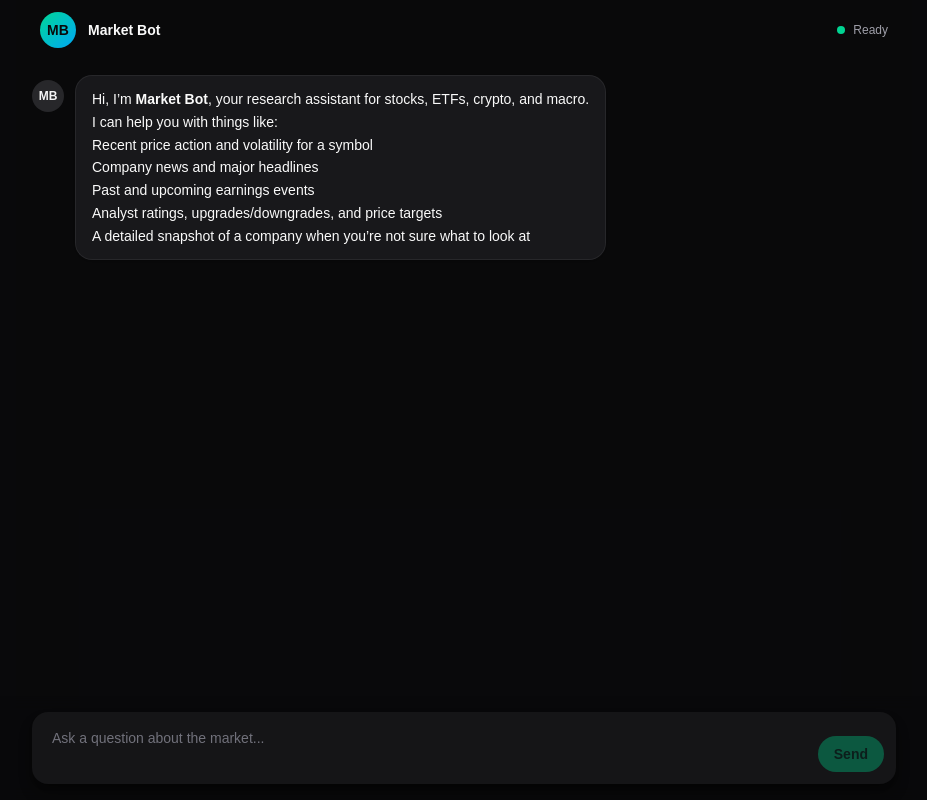
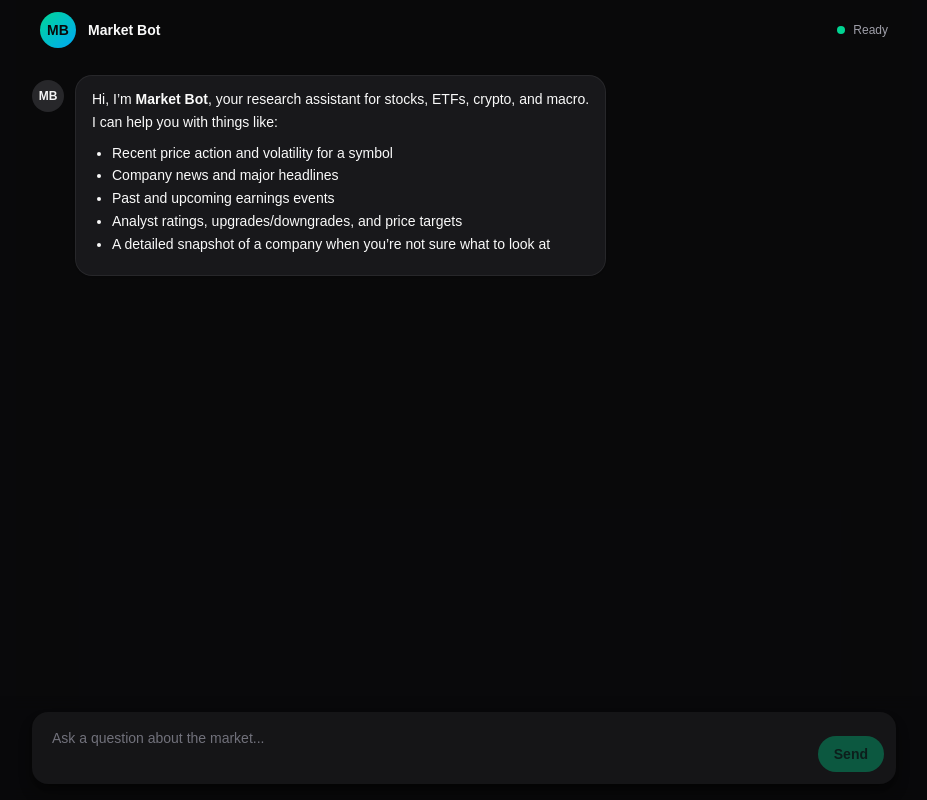
Before and after one commit to j584lee98/market-bot, a Next.js app in the folder client/: page / in a window 1280 px wide. Shown: the whole page, without its empty margins (176-1103 px from the left). Built offline with nearby package versions, Linux system fonts and the light colour scheme.

Commit message:
feat: response markdown to display lists and breaks

```diff
--- a/client/app/globals.css
+++ b/client/app/globals.css
@@ -61,3 +61,17 @@ body {
   padding: 0.5em 1em; /* Add spacing inside cells */
   text-align: left; /* Align text to the left */
 }
+
+.prose ul {
+  list-style-type: disc;
+  padding-left: 1.25rem; /* or 1.5rem */
+  margin-top: 0.5rem;
+  margin-bottom: 0.5rem;
+}
+
+.prose ol {
+  list-style-type: decimal;
+  padding-left: 1.25rem;
+  margin-top: 0.5rem;
+  margin-bottom: 0.5rem;
+}
--- a/client/components/chat-message-bubble.tsx
+++ b/client/components/chat-message-bubble.tsx
@@ -2,6 +2,7 @@
 
 import ReactMarkdown from "react-markdown";
 import remarkGfm from "remark-gfm";
+import remarkBreaks from "remark-breaks";
 
 export type ChatRole = "user" | "bot";
 
@@ -30,7 +31,11 @@ export function ChatMessageBubble({ role, content }: ChatMessageBubbleProps) {
         }`}
       >
         <div className="prose prose-invert prose-sm max-w-none">
-          <ReactMarkdown remarkPlugins={[remarkGfm]}>{content}</ReactMarkdown>
+          <ReactMarkdown
+            remarkPlugins={[remarkGfm, remarkBreaks]}
+          >
+            {content}
+          </ReactMarkdown>
         </div>
       </div>
     </div>
--- a/client/package.json
+++ b/client/package.json
@@ -13,6 +13,7 @@
     "react": "19.2.0",
     "react-dom": "19.2.0",
     "react-markdown": "^10.1.0",
+    "remark-breaks": "^4.0.0",
     "remark-gfm": "^4.0.1"
   },
   "devDependencies": {
```
Also changed, not shown: 1 other file (tests, documents, lock files or other folders).
